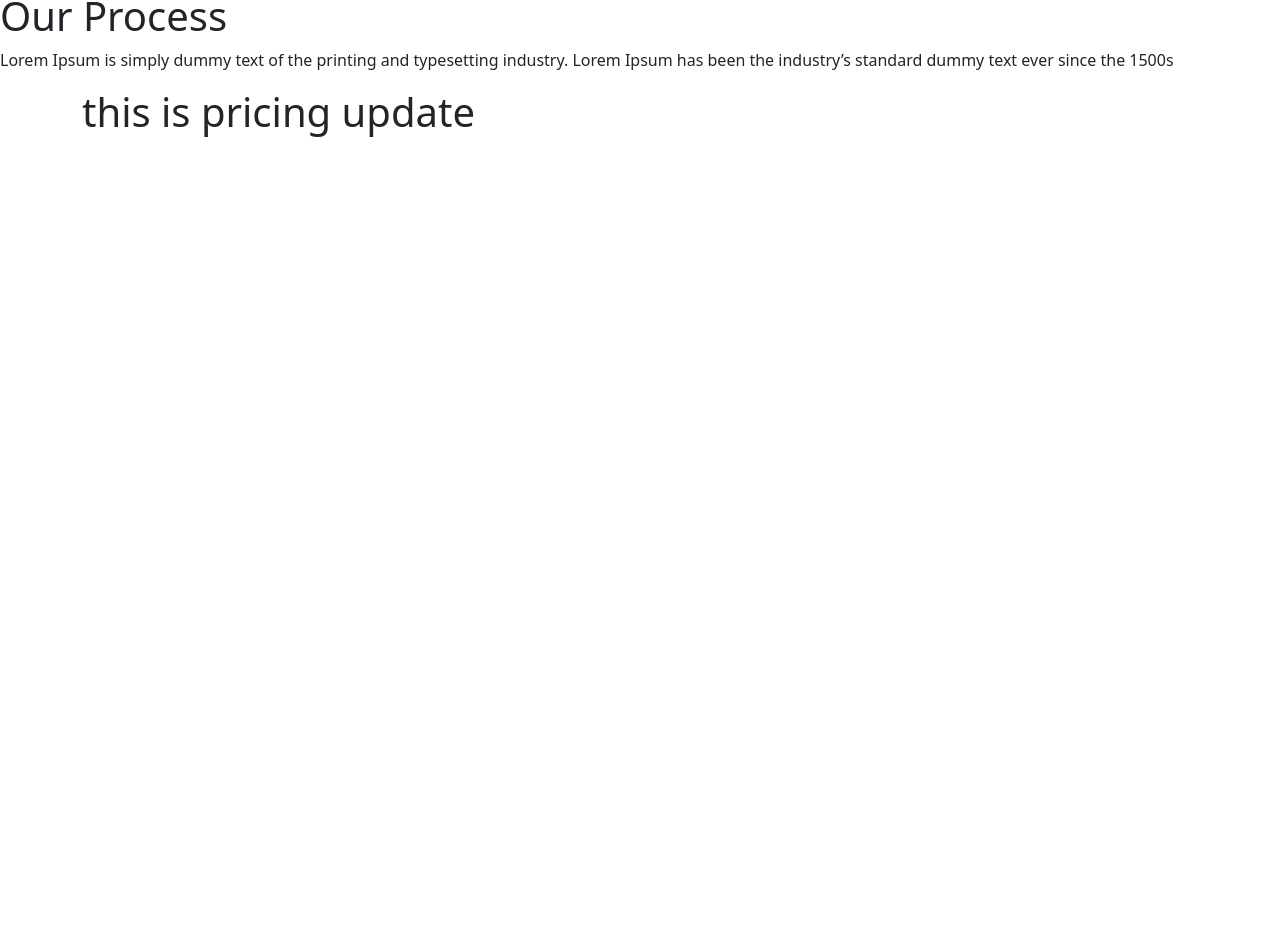
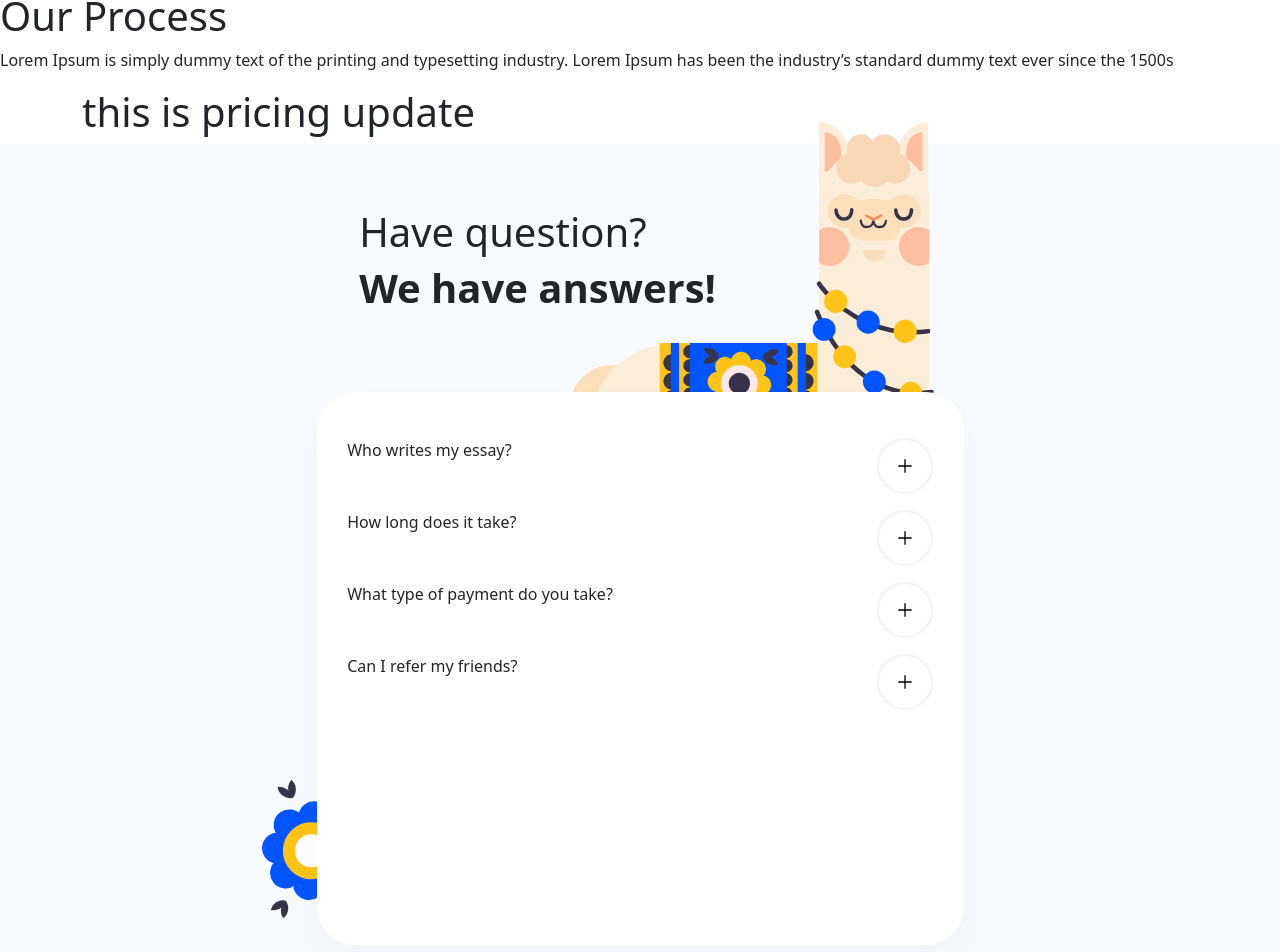
Before and after one commit to Rakib544/easy-essay-writing, a Next.js app: page / in a window 1280 px wide. Shown: the part 126-1078 px from the top of the page. Before the commit the page ends 800 px from the top, so only its background shows below. Built offline with nearby package versions, Linux system fonts and the light colour scheme.

Commit message:
question section

```diff
--- a/package.json
+++ b/package.json
@@ -11,7 +11,8 @@
   "dependencies": {
     "next": "11.0.1",
     "react": "17.0.2",
-    "react-dom": "17.0.2"
+    "react-dom": "17.0.2",
+    "react-icons": "^4.2.0"
   },
   "devDependencies": {
     "eslint": "7.32.0",
--- a/pages/index.js
+++ b/pages/index.js
@@ -1,5 +1,6 @@
 import Pricing from "../src/components/pricing/pricing";
 import Process from "../src/components/process/Process";
+import Question from "../src/components/Question/Question";
 
 export default function Home() {
   return (
@@ -9,6 +10,7 @@ export default function Home() {
       <button className="btn btn-primary">Test</button>
       <Process />
       <Pricing />
+      <Question/>
     </div>
   );
 }
--- /dev/null
+++ b/src/components/Question/Question.js
@@ -0,0 +1,63 @@
+
+import React, { useState } from 'react';
+import styles from './Question.module.css'
+import { GrAdd } from "react-icons/gr";
+import { VscRemove } from "react-icons/vsc";
+import lama from '../../../images/svg17.svg'
+import Image from 'next/image'
+import { faqData } from '../../data/faqData';
+import QuestionCard from './QuestionCard';
+import flower from '../../../images/Grupo 466.svg'
+
+const Question = () => {
+
+    const [isOpen, setIsOpen] = useState(false)
+
+
+    return (
+        <div className={styles.question} >
+            <div style={{ marginRight: '20%', paddingBottom: '7%' }} >
+                <h1>Have question?</h1>
+                <h1 className='fw-bold' >We have answers!</h1>
+            </div>
+
+            <div className={styles.questionBox} >
+
+                <div className={styles.lama} >
+                    <Image src={lama} alt='lama.svg' />
+                </div>
+                <div className={styles.flower} >
+                    <Image src={flower} alt='flower.svg' />
+                </div>
+
+                {
+                    faqData.map((data) =>
+                       <QuestionCard key={data.id} data={data} />
+                    )
+                }
+
+
+            </div>
+
+        </div>
+    );
+};
+export default Question;
+
+{/* <div className={styles.question} >
+                <div className='container' >
+                    <div className={styles.questionText}>
+                        <h1>Have question?</h1>
+                        <h1 style={{ fontWeight: "bold" }} >We have answers!</h1>
+                    </div>
+                    <div className={styles.questionBox}>
+                        <ul>
+                            <li className={styles.questionBoxLi} >who writes my essay? <span className={styles.questionIcon}>< GrAdd /></span></li>
+                            <li style={{ color: 'black' }} className={styles.questionBoxLi} >who long does it take? <span className={styles.questionIcon}>< VscRemove /></span></li>
+                            <li className={styles.questionBoxLi}><span style={{ fontSize: '18px', }} >You will select exactly when you need the essay while filling out the order form. Occasionally the work will be finished before the due date.</span> <p>kamon</p></li>
+                            <li className={styles.questionBoxLi} >what type of payment do you take? <span className={styles.questionIcon}>< GrAdd /></span></li>
+                            <li className={styles.questionBoxLi} >Can I refer my friends? <span className={styles.questionIcon}>< GrAdd /></span></li>
+                        </ul>
+                    </div>
+                </div>
+            </div> */}
--- /dev/null
+++ b/src/components/Question/Question.module.css
@@ -0,0 +1,69 @@
+.question {
+    padding: 5% 10%;
+    width: 100%;
+    height: 100%;
+    background: #F7FBFF 0% 0% no-repeat padding-box;
+    opacity: 1;
+    display: flex;
+    flex-direction: column;
+    justify-content: center;
+    align-items: center;
+    z-index: 1;
+    position: relative;
+}
+
+.questionBox {
+    width: 647px;
+    height: 553px;
+    padding: 3% 3%;
+    background: #FFFFFF 0% 0% no-repeat padding-box;
+    box-shadow: 0px 25px 50px #00000008;
+    border-radius: 38px;
+    opacity: 1;
+    position: relative;
+}
+
+.lama {
+    position: absolute;
+    z-index: -1;
+    top: -270px;
+    right: 30px;
+}
+
+.flower {
+    position: absolute;
+    z-index: -1;
+    bottom: 20px;
+    left: -55px;
+}
+
+.acc {
+    z-index: 90;
+    display: flex;
+    justify-content: space-between;
+    width: 100%;
+}
+
+.questionText {
+    margin-bottom: 10%;
+    font-size: 44px;
+}
+
+.questionBoxLi {
+    display: flex;
+    justify-content: space-between;
+    align-items: center;
+    margin-bottom: 7%;
+    font-size: 24px;
+    color: #868B99;
+}
+
+.questionIcon {
+    height: 56px;
+    width: 56px;
+    display: flex;
+    justify-content: center;
+    align-items: center;
+    border: 2px solid #F0F4F8;
+    border-radius: 50px;
+}
--- /dev/null
+++ b/src/components/Question/QuestionCard.js
@@ -0,0 +1,33 @@
+import React, { useState } from 'react';
+import styles from './Question.module.css'
+import { GrAdd } from "react-icons/gr";
+import { VscRemove } from "react-icons/vsc";
+
+const QuestionCard = ({ data }) => {
+
+    const [isOpen, setIsOpen] = useState(false)
+
+    return (
+
+        <>
+            <div className={`${styles.acc} my-3 ` }  >
+                <p>{data.title}</p>
+                <span
+                    onClick={() => setIsOpen(!isOpen)}
+                    type="button" data-bs-toggle="collapse" data-bs-target={`#${data.id}`} aria-expanded="false" aria-controls="collapseExample" className={styles.questionIcon}
+                >
+                    {
+                        isOpen ? <VscRemove /> : < GrAdd />
+                    }
+                </span>
+            </div>
+            <div className="collapse" id={data.id}>
+                <div className="card card-body">
+                    {data.text}
+                </div>
+            </div>
+        </>
+    );
+};
+
+export default QuestionCard;
--- /dev/null
+++ b/src/data/faqData.js
@@ -0,0 +1,22 @@
+export const faqData = [
+    {
+        id: 'a',
+        title:'Who writes my essay?',
+        text:'You will select exactly when you need the essay while filling out the order form. Occasionally the work will be finished before the due date.'
+    },
+    {
+        id: 'b',
+        title:'How long does it take?',
+        text:'You will select exactly when you need the essay while filling out the order form. Occasionally the work will be finished before the due date.'
+    },
+    {
+        id: 'c',
+        title:'What type of payment do you take?',
+        text:'You will select exactly when you need the essay while filling out the order form. Occasionally the work will be finished before the due date.'
+    },
+    {
+        id: 'd',
+        title:'Can I refer my friends?',
+        text:'You will select exactly when you need the essay while filling out the order form. Occasionally the work will be finished before the due date.'
+    },
+]
```
Also changed, not shown: 1 other file (tests, documents, lock files or other folders).
